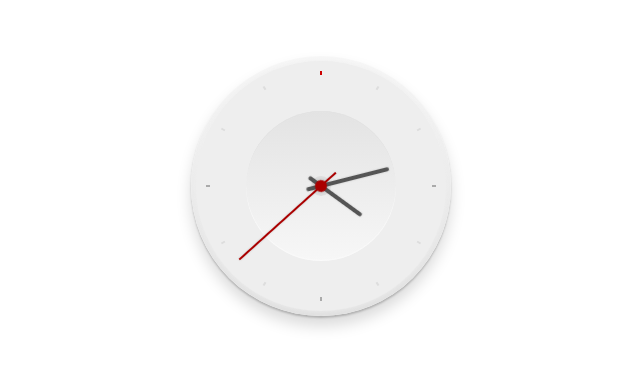
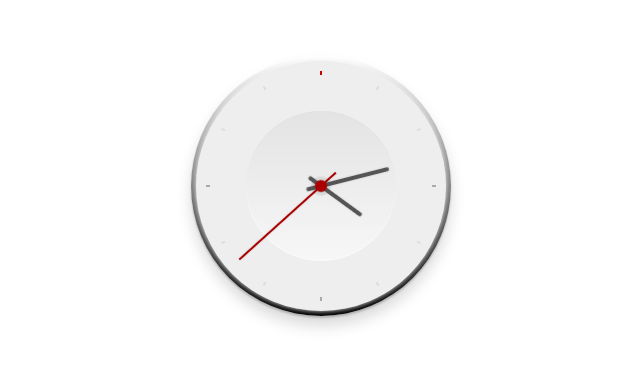
Before and after one commit to coders002/clock, a plain HTML site: page index.html in a window 1280 px wide. Shown: the part 214-582 px from the top of the page, without its empty margins (319-959 px from the left). Drawn offline with Linux system fonts and the light colour scheme.

Commit message:
Update master.css

```diff
--- a/master.css
+++ b/master.css
@@ -14,7 +14,7 @@
             height: 250px;
             margin: auto;
             padding: 5px;
-            background-image: linear-gradient(#f7f7f7,#e0e0e0);
+            background-image: linear-gradient(#ffffff,#000000);
             border-radius: 50%;
             box-shadow: 0 10px 15px rgba(0,0,0,.15),0 2px 2px rgba(0,0,0,.2);
 
```
